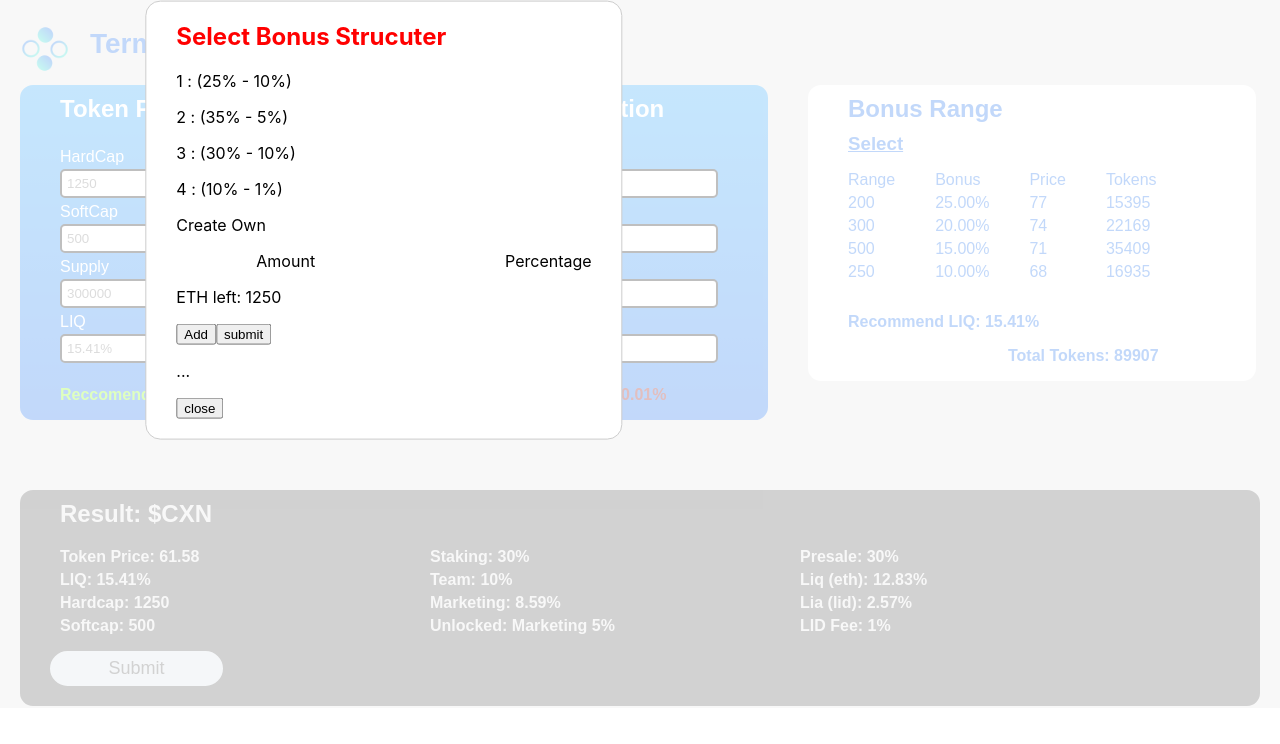
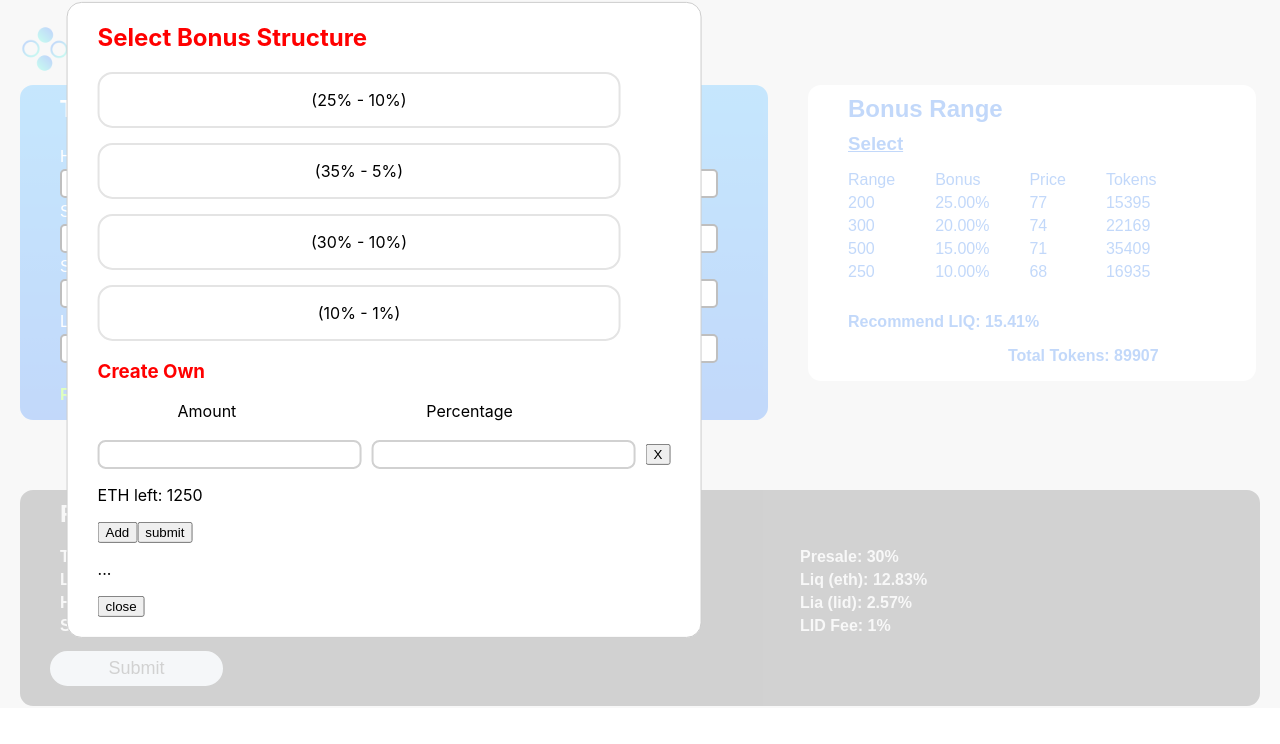
Before and after one commit to Klongrich/TermSheet_UI, a React (Create React App) app: page / in a window 1280 px wide. Both pictures are taken after a click on the element "Select". Shown: the top 744 px of the page. Built offline with nearby package versions, Linux system fonts and the light colour scheme.

Commit message:
updated bonus range selection box

```diff
--- a/src/components/BonusRange.js
+++ b/src/components/BonusRange.js
@@ -2,6 +2,8 @@ import React , {useEffect, useState} from 'react';
 import {BonusData} from '../config'
 
 import  {Get_liq_percentage} from '../utils/calculate_bonus'
+import styled from "styled-components";
+
 import Modal from 'react-modal';
 
 const bonusOptions = [
@@ -9,19 +11,19 @@ const bonusOptions = [
         id: "1",
         type: "25% - 10%",
         info: [{
-                Percentage: 0.714,
+                Percentage: 0.25,
                 Amount: 200.00
             },
             {
-                Percentage: 0.714,
+                Percentage: 0.20,
                 Amount: 300.00
             },
             {
-                Percentage: 0.714,
+                Percentage: 0.15,
                 Amount: 500.00
             },
             {
-                Percentage: 0.714,
+                Percentage: 0.10,
                 Amount: 250.00
             }]
     },
@@ -87,9 +89,10 @@ const bonusOptions = [
     },
 ]
 
+
 const customStyles = {
   content : {
-    top                   : '220px',
+    top                   : '320px',
     left                  : '30%',
     right                 : 'auto',
     bottom                : 'auto',
@@ -103,6 +106,34 @@ const customStyles = {
   }
 };
 
+const ChangePointer = styled.div`
+    border: 2px solid #E4E4E4;
+    border-radius: 15px;
+    padding: 0px;
+    margin-bottom: 15px;
+    text-align: center;
+    margin-right: 50px;
+
+    :hover{
+        cursor: pointer;
+        background-color: #ededed;
+    }
+`
+
+const Input = styled.input`
+    margin-top: 3px;
+    margin-right: 10px;
+    border-radius: 8px;
+    border: 2px solid #d1d1d1;
+    padding: 5px;
+    width: 250px;
+
+    :focus{
+        outline: 0;
+        box-shadow: 0 0 5px blue;
+      }
+`
+
 export default function BonusRange ({token_price, supply, hardcap}) {
     var subtitle;
 
@@ -110,8 +141,8 @@ export default function BonusRange ({token_price, supply, hardcap}) {
     const [HardCap, setHardCap] = useState(hardcap);
     const [bonusData, setbonusData] = useState(BonusData);
 
-    const [newRanges, setNewRanges] = useState([]);
-    const [newPercentages, setNewPercentages] = useState([]);
+    const [newRanges, setNewRanges] = useState([{value: null}]);
+    const [newPercentages, setNewPercentages] = useState([{value: null}]);
 
     const [newBonusRange, setNewBonusRange] = useState([ {Percentage: newPercentages , Amount: newRanges }])
 
@@ -263,7 +294,8 @@ export default function BonusRange ({token_price, supply, hardcap}) {
             <h3 Style="text-decoration: underline;
                         margin-left: 40px;
                         margin-bottom: -5px;
-                        margin-top: -10px;" onClick={openModal}> Select</h3>
+                        margin-top: -10px;
+                        " onClick={openModal}> Select</h3>
 
             <Modal  isOpen={modalIsOpen}
                     onAfterOpen={afterOpenModal}
@@ -271,12 +303,15 @@ export default function BonusRange ({token_price, supply, hardcap}) {
                     style={customStyles}
                     >
 
-                <h2 ref={_subtitle => (subtitle = _subtitle)}> Select Bonus Strucuter </h2>
+                <h2 ref={_subtitle => (subtitle = _subtitle)}> Select Bonus Structure </h2>
 
                 {bonusOptions.map(data =>
-                    <p onClick={() => updateBonusData(data.info)}> {data.id} : ({data.type}) </p>
+                    <ChangePointer>
+                    <p onClick={() => updateBonusData(data.info)}> ({data.type}) </p>
+                    </ChangePointer>
                 )}
-                <p>Create Own</p>
+
+                <h3  Style="Color: #f00 ">Create Own</h3>
 
                 <ul Style="list-style-type: none">
 
@@ -294,14 +329,20 @@ export default function BonusRange ({token_price, supply, hardcap}) {
 
                 {newRanges.map((newBonusRange, idx) => {
                     return (
-                    <div key={`${newBonusRange}-${idx}`}>
-                        <input
+                    <div key={`${newBonusRange}-${idx}`} Style=" input {
+                        margin-top: 3px;
+                        border-radius: 5px;
+                        border: 2px solid black;
+                        padding: 5px;
+                        width: 250px;
+                      }">
+                        <Input
                             type="text"
                             placeholder={newRanges[idx].value}
                             onChange={e => updateNewRanges(idx, e)}
                             />
 
-                        <input
+                        <Input
                             type="text"
                             placeholder={newPercentages[idx].value}
                             onChange={e => updateNewPercentages(idx, e)}
--- a/src/utils/calculate_bonus.js
+++ b/src/utils/calculate_bonus.js
@@ -1,5 +1,5 @@
 import React , {useEffect, useState} from 'react';
-import {BonusData} from '../config'
+//import {BonusData} from '../config'
 
 export function Get_liq_percentage({token_supply, ETH_HardCap, BonusData}) {
 
```
Also changed, not shown: src/components/CreateOwnBonus.js (deleted).
